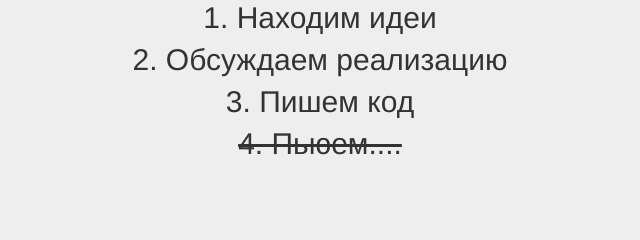
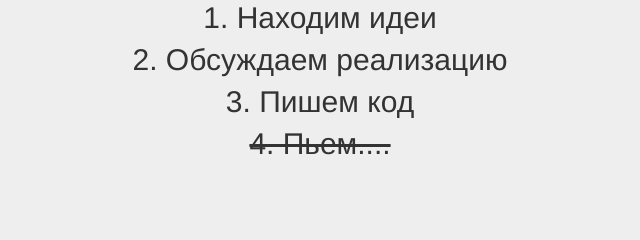
Before and after one commit to intertransavto/hackathon, a plain HTML site: page index.html in a window 1280 px wide. Shown: the part 1180-1420 px from the top of the page, 320-960 px from the left. Drawn offline with Linux system fonts and the light colour scheme.

Commit message:
Update index.html

```diff
--- a/index.html
+++ b/index.html
@@ -3,6 +3,7 @@
     <meta charset="UTF-8">
     <title>Hackathon</title>
     <meta name="viewport" content="width=device-width">
+    <link rel="icon" type="image/png" href="../img/favicon3.png">
     <link rel="stylesheet" href="css/bootstrap.min.css">
     <link rel="stylesheet" href="css/font-awesome.min.css">
     <link rel="stylesheet" href="css/main.css">
@@ -40,7 +41,7 @@
                     <li>1. Находим идеи</li>
                     <li>2. Обсуждаем реализацию</li>
                     <li>3. Пишем код</li>
-                    <li><s>4. Пьюем....</s></li>
+                    <li><s>4. Пьем....</s></li>
                 </ul>
             </div>
         </div>
```
